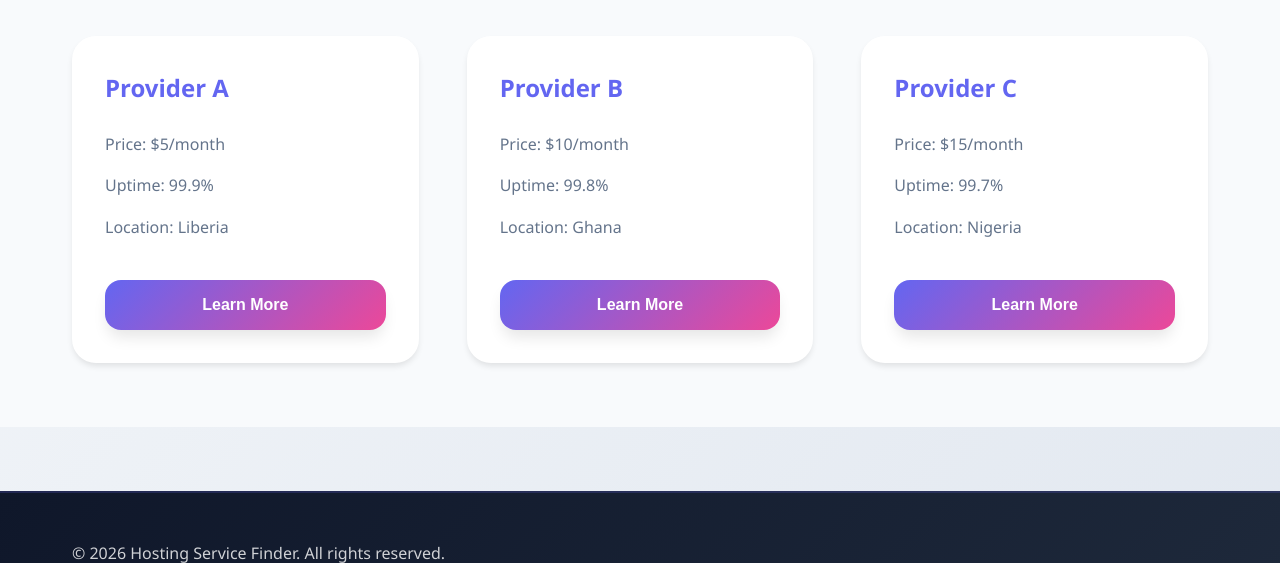
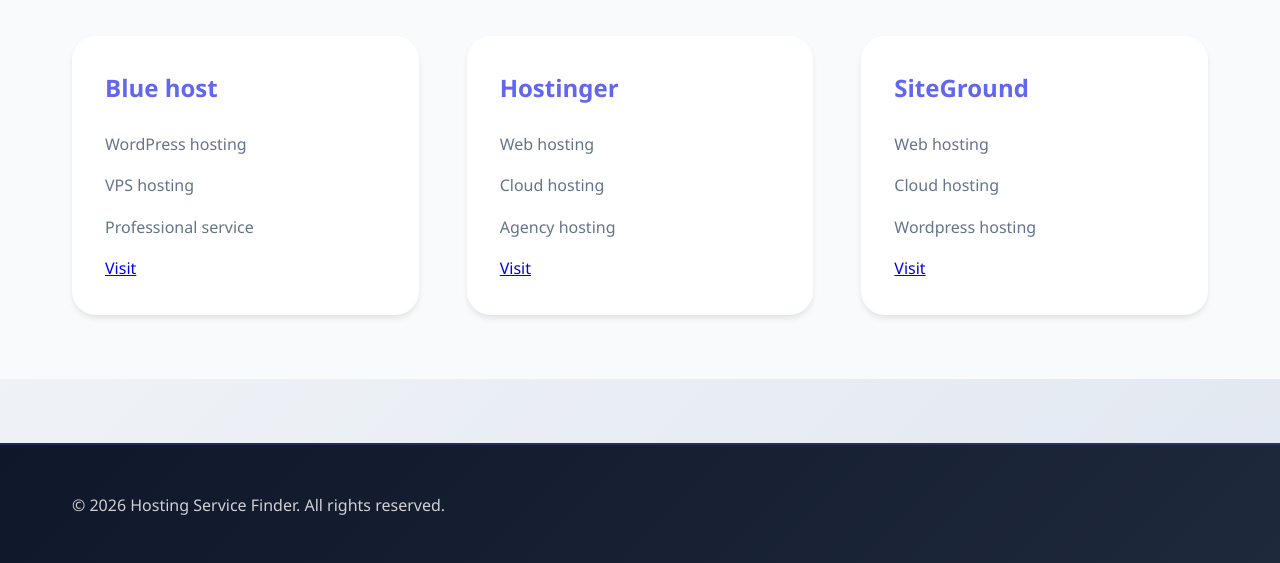
Before and after one commit to JOe-jo18/hosting-service-finder, a plain HTML site: page index.html in a window 1280 px wide. Shown: the part 723-1286 px from the top of the page. Drawn offline with Linux system fonts and the light colour scheme.

Commit message:
Update commit

```diff
--- a/index.html
+++ b/index.html
@@ -29,28 +29,28 @@
 
         <section class="featured-providers">
             <div class="container">
-                <h3>Featured Hosting Providers (Information not useful)</h3>
+                <h3>Hosting Services</h3>
                 <div class="provider-grid">
                     <div class="provider-card">
-                        <h4>Provider A</h4>
-                        <p>Price: $5/month</p>
-                        <p>Uptime: 99.9%</p>
-                        <p>Location: Liberia</p>
-                        <button>Learn More</button>
+                        <h4>Blue host</h4>
+                        <p>WordPress hosting</p>
+                        <p>VPS hosting</p>
+                        <p>Professional service</p>
+                       <a href="https://www.bluehost.com/">Visit</a>
                     </div>
                     <div class="provider-card">
-                        <h4>Provider B</h4>
-                        <p>Price: $10/month</p>
-                        <p>Uptime: 99.8%</p>
-                        <p>Location: Ghana</p>
-                        <button>Learn More</button>
+                        <h4>Hostinger</h4>
+                        <p>Web hosting</p>
+                        <p>Cloud hosting</p>
+                        <p>Agency hosting</p>
+                        <a href="https://world.siteground.com/">Visit</a>
                     </div>
                     <div class="provider-card">
-                        <h4>Provider C</h4>
-                        <p>Price: $15/month</p>
-                        <p>Uptime: 99.7%</p>
-                        <p>Location: Nigeria</p>
-                        <button>Learn More</button>
+                        <h4>SiteGround</h4>
+                        <p>Web hosting</p>
+                        <p>Cloud hosting</p>
+                        <p>Wordpress hosting</p>
+                        <a href="https://www.a2hosting.com/">Visit</a>
                     </div>
                 </div>
             </div>
```
